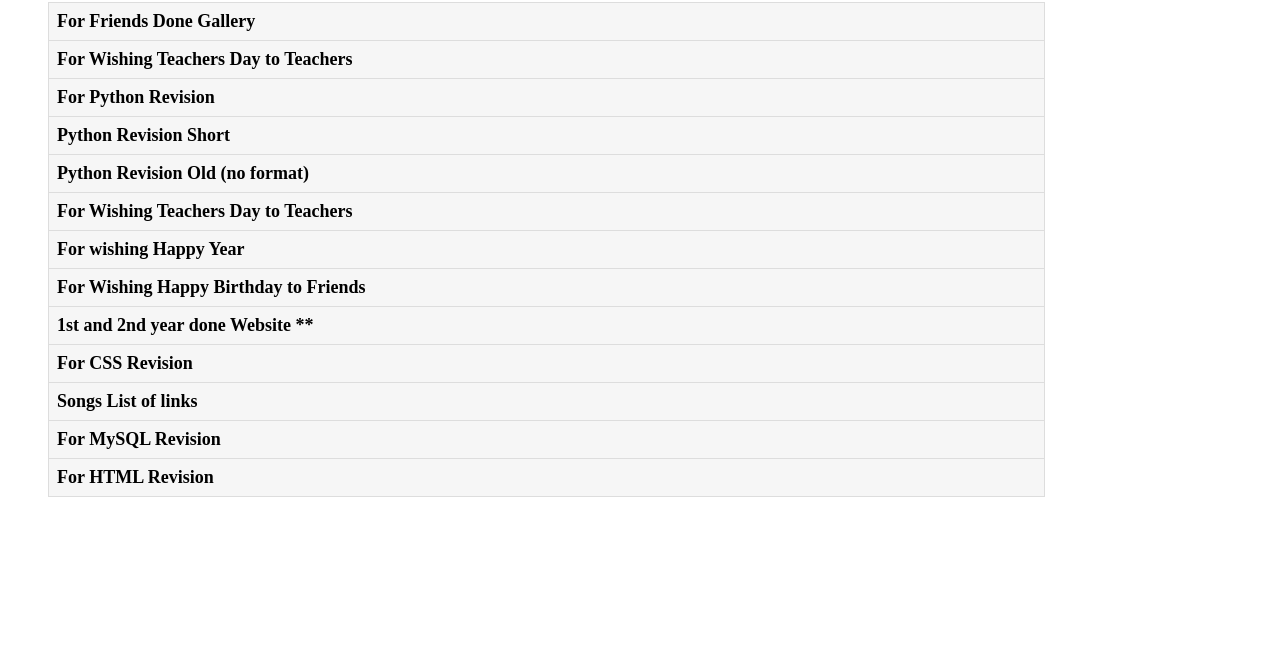
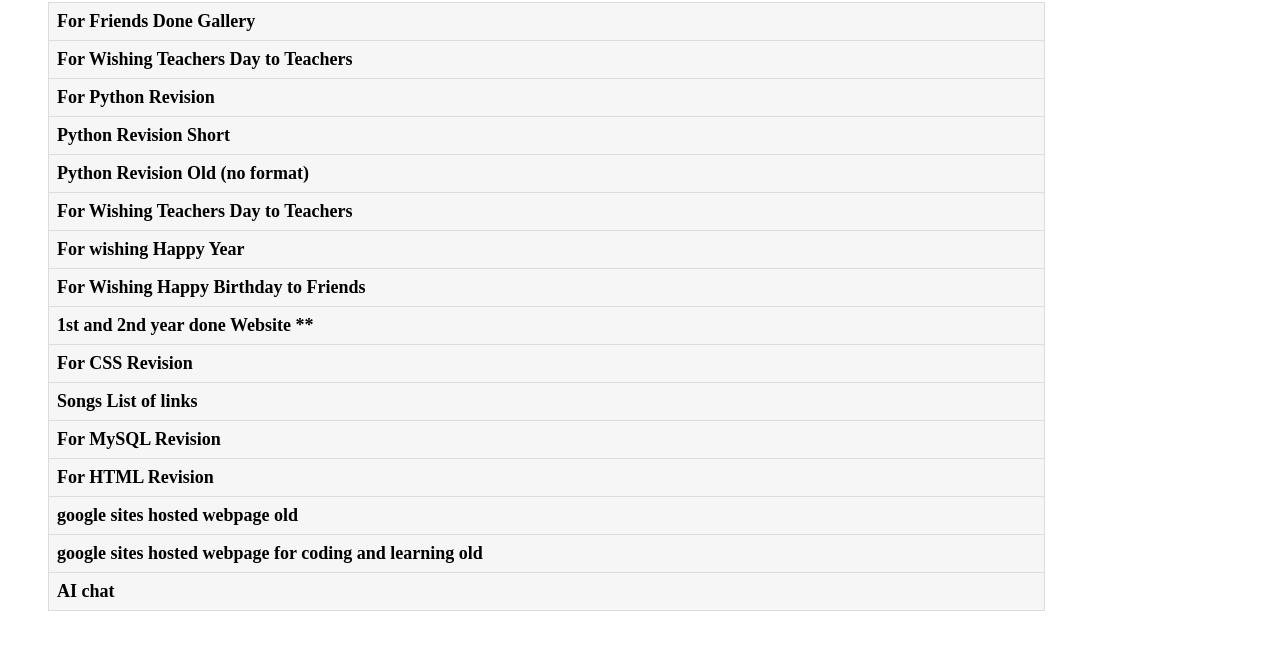
Before and after one commit to shreeshapilinja/many_websites, a plain HTML site: page index.html in a window 1280 px wide. Shown: the part 200-850 px from the top of the page. Before the commit the page ends 800 px from the top, so only its background shows below. Drawn offline with Linux system fonts and the light colour scheme.

Commit message:
Update index.html

```diff
--- a/index.html
+++ b/index.html
@@ -24,6 +24,9 @@
 <li><a href="./songs links.html">Songs List of links</a></li>
 <li><a href="./mysql_bsic_revise_short.html">For MySQL Revision</a></li>
 <li><a href="./html/index.html">For HTML Revision</a></li>
+<li><a href="https://sites.google.com/view/shreeshab947">google sites hosted webpage old</a></li>
+<li><a href="https://sites.google.com/view/codingandlearning">google sites hosted webpage for coding and learning old</a></li>
+<li><a href="https://fastchat.puter.site/">AI chat </a></li>
 </h3>
 </ol>
 <br>
```
